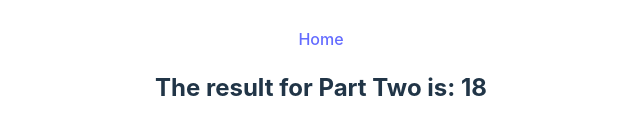
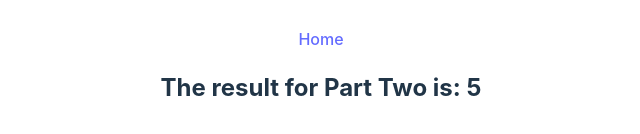
Before and after one commit to d-elv/advent-of-code-2024, a React (Vite) app: page /day-four in a window 1280 px wide. Shown: the part 386-520 px from the top of the page, without its empty margins (319-959 px from the left). Built offline with nearby package versions, Linux system fonts and the light colour scheme.

Commit message:
Attempt 1 at part 2 proper. Gets X-MASes but also gets duplicates.

```diff
--- a/src/pages/day-four/DayFour.tsx
+++ b/src/pages/day-four/DayFour.tsx
@@ -202,158 +202,83 @@ function getPartTwoAnswer(input: string) {
   });
   console.log(matrix);
 
-  let xmasCount = 0;
+  let masCount = 0;
 
-  function checkNorth(rowIndex: number, colIndex: number) {
+  function checkEastSouthEast(rowIndex: number, colIndex: number) {
     // console.log(matrix[rowIndex][colIndex], rowIndex, colIndex);
 
-    if (matrix[rowIndex - 3] === undefined) return false;
+    // Checks the diagonal south east & the relative 2 rows below for MAS MAS or MAS SAM
+    if (matrix[rowIndex + 2] === undefined) return false;
+    if (matrix[rowIndex + 2][colIndex + 2] === undefined) return false;
 
-    if (matrix[rowIndex - 0][colIndex] === "X") {
+    if (matrix[rowIndex + 2][colIndex + 2] === "M") {
+      // Checks southEast opposite is not also M (Or it'd be MAM)
+      return false;
+    }
+    if (matrix[rowIndex + 2][colIndex + 2] === "S") {
       if (
-        matrix[rowIndex - 1][colIndex] === "M" &&
-        matrix[rowIndex - 2][colIndex] === "A" &&
-        matrix[rowIndex - 3][colIndex] === "S"
+        // X-MAS check
+        (matrix[rowIndex + 1][colIndex + 1] === "A" && // Checks for MAS MAS
+          matrix[rowIndex + 2][colIndex + 0] === "M" &&
+          matrix[rowIndex + 0][colIndex + 2] === "S") ||
+        (matrix[rowIndex + 1][colIndex + 1] === "A" && // Checks for MAS SAM
+          matrix[rowIndex + 2][colIndex + 0] === "S" &&
+          matrix[rowIndex + 0][colIndex + 2] === "M")
       ) {
-        console.log("North");
         return true;
       }
     }
     return false;
   }
 
-  function checkNorthEast(rowIndex: number, colIndex: number) {
+  function checkWestSouthWest(rowIndex: number, colIndex: number) {
     // console.log(matrix[rowIndex][colIndex], rowIndex, colIndex);
-    if (
-      matrix[rowIndex - 3] === undefined ||
-      matrix[rowIndex - 3][colIndex + 3] === undefined
-    )
+
+    // Checks the diagonal south west & the relative 2 rows below for MAS MAS or MAS SAM
+    if (matrix[rowIndex + 2] === undefined) return false;
+    if (matrix[rowIndex + 2][colIndex - 2] === undefined) return false;
+
+    if (matrix[rowIndex + 2][colIndex - 2] === "M") {
+      // Checks South West opposite is not also M (Or it'd be MAM)
       return false;
-
-    if (matrix[rowIndex - 0][colIndex + 0] === "X") {
+    }
+    if (matrix[rowIndex + 2][colIndex - 2] === "S") {
       if (
-        matrix[rowIndex - 1][colIndex + 1] === "M" &&
-        matrix[rowIndex - 2][colIndex + 2] === "A" &&
-        matrix[rowIndex - 3][colIndex + 3] === "S"
+        // X-MAS check
+        (matrix[rowIndex + 1][colIndex - 1] === "A" && // Checks for MAS MAS
+          matrix[rowIndex + 2][colIndex - 0] === "M" &&
+          matrix[rowIndex + 0][colIndex - 2] === "S") ||
+        (matrix[rowIndex + 1][colIndex - 1] === "A" && // Checks for MAS SAM
+          matrix[rowIndex + 2][colIndex - 0] === "S" &&
+          matrix[rowIndex + 0][colIndex - 2] === "M")
       ) {
-        console.log("North East");
         return true;
       }
     }
     return false;
   }
 
-  function checkEast(rowIndex: number, colIndex: number) {
+  function checkWestNorthWest(rowIndex: number, colIndex: number) {
     // console.log(matrix[rowIndex][colIndex], rowIndex, colIndex);
 
-    if (matrix[colIndex + 3] === undefined) return false;
+    // Checks the diagonal south west & the relative 2 rows below for MAS MAS or MAS SAM
+    if (matrix[rowIndex - 2] === undefined) return false;
+    if (matrix[rowIndex - 2][colIndex - 2] === undefined) return false;
 
-    if (matrix[rowIndex][colIndex + 0] === "X") {
+    if (matrix[rowIndex - 2][colIndex - 2] === "M") {
+      // Checks South West opposite is not also M (Or it'd be MAM)
+      return false;
+    }
+    if (matrix[rowIndex - 2][colIndex - 2] === "S") {
       if (
-        matrix[rowIndex][colIndex + 1] === "M" &&
-        matrix[rowIndex][colIndex + 2] === "A" &&
-        matrix[rowIndex][colIndex + 3] === "S"
+        // X-MAS check
+        (matrix[rowIndex - 1][colIndex - 1] === "A" && // Checks for MAS MAS
+          matrix[rowIndex - 2][colIndex - 0] === "M" &&
+          matrix[rowIndex - 0][colIndex - 2] === "S") ||
+        (matrix[rowIndex - 1][colIndex - 1] === "A" && // Checks for MAS SAM
+          matrix[rowIndex - 2][colIndex - 0] === "S" &&
+          matrix[rowIndex - 0][colIndex - 2] === "M")
       ) {
-        console.log("East");
-        return true;
-      }
-    }
-    return false;
-  }
-
-  function checkSouthEast(rowIndex: number, colIndex: number) {
-    // console.log(matrix[rowIndex][colIndex], rowIndex, colIndex);
-    if (
-      matrix[rowIndex + 3] === undefined ||
-      matrix[rowIndex + 3][colIndex + 3] === undefined
-    )
-      return false;
-
-    if (matrix[rowIndex + 0][colIndex + 0] === "X") {
-      if (
-        matrix[rowIndex + 1][colIndex + 1] === "M" &&
-        matrix[rowIndex + 2][colIndex + 2] === "A" &&
-        matrix[rowIndex + 3][colIndex + 3] === "S"
-      ) {
-        console.log("South East");
-        return true;
-      }
-    }
-    return false;
-  }
-
-  function checkSouth(rowIndex: number, colIndex: number) {
-    // console.log(matrix[rowIndex][colIndex], rowIndex, colIndex);
-
-    if (matrix[rowIndex + 3] === undefined) return false;
-
-    if (matrix[rowIndex + 0][colIndex] === "X") {
-      if (
-        matrix[rowIndex + 1][colIndex] === "M" &&
-        matrix[rowIndex + 2][colIndex] === "A" &&
-        matrix[rowIndex + 3][colIndex] === "S"
-      ) {
-        console.log("South");
-        return true;
-      }
-    }
-    return false;
-  }
-
-  function checkSouthWest(rowIndex: number, colIndex: number) {
-    // console.log(matrix[rowIndex][colIndex], rowIndex, colIndex);
-    if (
-      matrix[rowIndex + 3] === undefined ||
-      matrix[rowIndex + 3][colIndex - 3] === undefined
-    )
-      return false;
-
-    if (matrix[rowIndex + 0][colIndex - 0] === "X") {
-      if (
-        matrix[rowIndex + 1][colIndex - 1] === "M" &&
-        matrix[rowIndex + 2][colIndex - 2] === "A" &&
-        matrix[rowIndex + 3][colIndex - 3] === "S"
-      ) {
-        console.log("South West");
-        return true;
-      }
-    }
-    return false;
-  }
-
-  function checkWest(rowIndex: number, colIndex: number) {
-    // console.log(matrix[rowIndex][colIndex], rowIndex, colIndex);
-
-    if (matrix[colIndex - 3] === undefined) return false;
-
-    if (matrix[rowIndex][colIndex - 0] === "X") {
-      if (
-        matrix[rowIndex][colIndex - 1] === "M" &&
-        matrix[rowIndex][colIndex - 2] === "A" &&
-        matrix[rowIndex][colIndex - 3] === "S"
-      ) {
-        console.log("West");
-        return true;
-      }
-    }
-    return false;
-  }
-
-  function checkNorthWest(rowIndex: number, colIndex: number) {
-    // console.log(matrix[rowIndex][colIndex], rowIndex, colIndex);
-    if (
-      matrix[rowIndex - 3] === undefined ||
-      matrix[rowIndex - 3][colIndex - 3] === undefined
-    )
-      return false;
-
-    if (matrix[rowIndex - 0][colIndex - 0] === "X") {
-      if (
-        matrix[rowIndex - 1][colIndex - 1] === "M" &&
-        matrix[rowIndex - 2][colIndex - 2] === "A" &&
-        matrix[rowIndex - 3][colIndex - 3] === "S"
-      ) {
-        console.log("North West");
         return true;
       }
     }
@@ -362,33 +287,44 @@ function getPartTwoAnswer(input: string) {
 
   matrix.forEach((line, rowIndex) => {
     line.forEach((cell, columnIndex) => {
-      if (checkNorth(rowIndex, columnIndex)) {
-        xmasCount += 1;
+      if (cell === "M") {
+        if (checkEastSouthEast(rowIndex, columnIndex)) {
+          console.log("East South East:", columnIndex + 1, rowIndex + 1);
+          masCount += 1;
+        }
+        if (checkWestSouthWest(rowIndex, columnIndex)) {
+          console.log("West South West:", columnIndex + 1, rowIndex + 1);
+          masCount += 1;
+        }
+        // if (checkWestNorthWest(rowIndex, columnIndex)) {
+        //   console.log("West North West:", columnIndex + 1, rowIndex + 1);
+        //   masCount += 1;
+        // }
       }
-      if (checkNorthEast(rowIndex, columnIndex)) {
-        xmasCount += 1;
-      }
-      if (checkEast(rowIndex, columnIndex)) {
-        xmasCount += 1;
-      }
-      if (checkSouthEast(rowIndex, columnIndex)) {
-        xmasCount += 1;
-      }
-      if (checkSouth(rowIndex, columnIndex)) {
-        xmasCount += 1;
-      }
-      if (checkSouthWest(rowIndex, columnIndex)) {
-        xmasCount += 1;
-      }
-      if (checkWest(rowIndex, columnIndex)) {
-        xmasCount += 1;
-      }
-      if (checkNorthWest(rowIndex, columnIndex)) {
-        xmasCount += 1;
-      }
+      // if (checkNorthEast(rowIndex, columnIndex)) {
+      //   masCount += 1;
+      // }
+      // if (checkEast(rowIndex, columnIndex)) {
+      //   masCount += 1;
+      // }
+      // if (checkSouthEast(rowIndex, columnIndex)) {
+      //   masCount += 1;
+      // }
+      // if (checkSouth(rowIndex, columnIndex)) {
+      //   masCount += 1;
+      // }
+      // if (checkSouthWest(rowIndex, columnIndex)) {
+      //   masCount += 1;
+      // }
+      // if (checkWest(rowIndex, columnIndex)) {
+      //   masCount += 1;
+      // }
+      // if (checkNorthWest(rowIndex, columnIndex)) {
+      //   masCount += 1;
+      // }
     });
   });
-  return xmasCount;
+  return masCount;
 }
 
 export default function DayFour() {
```
